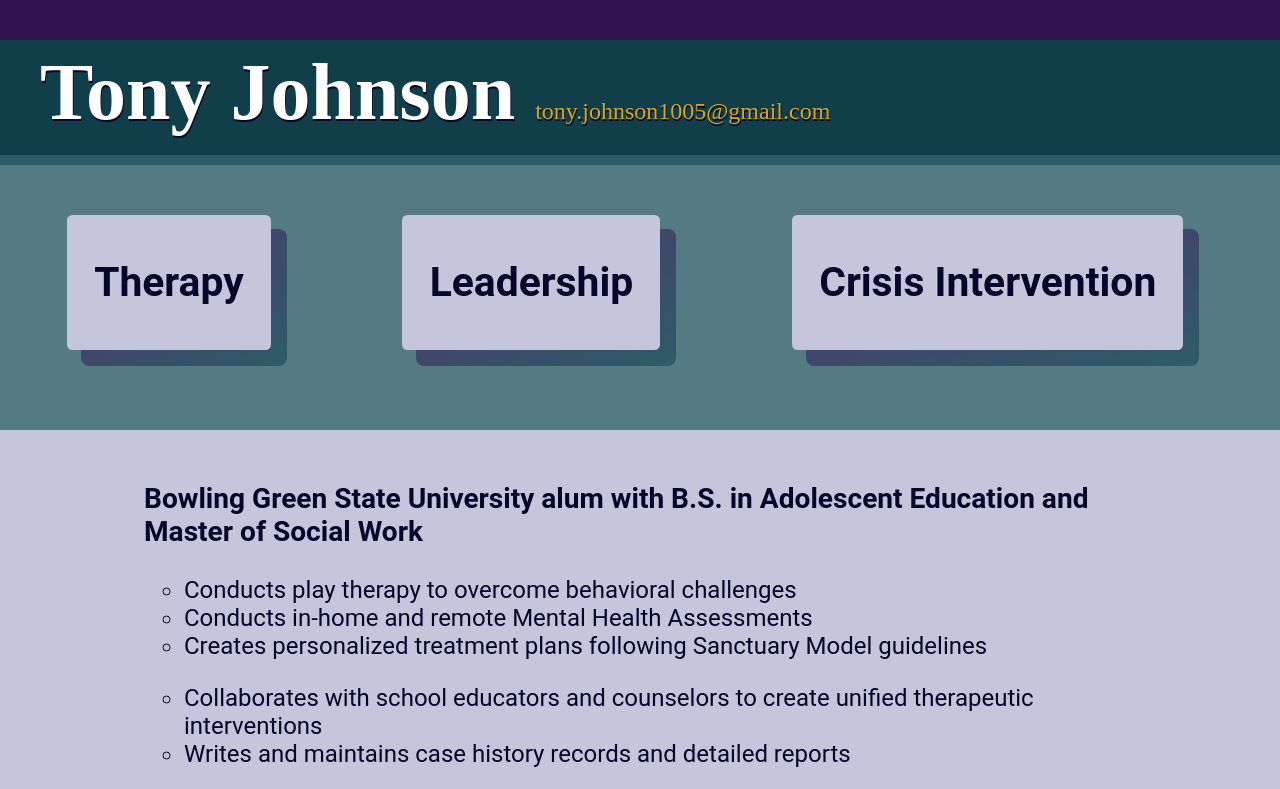
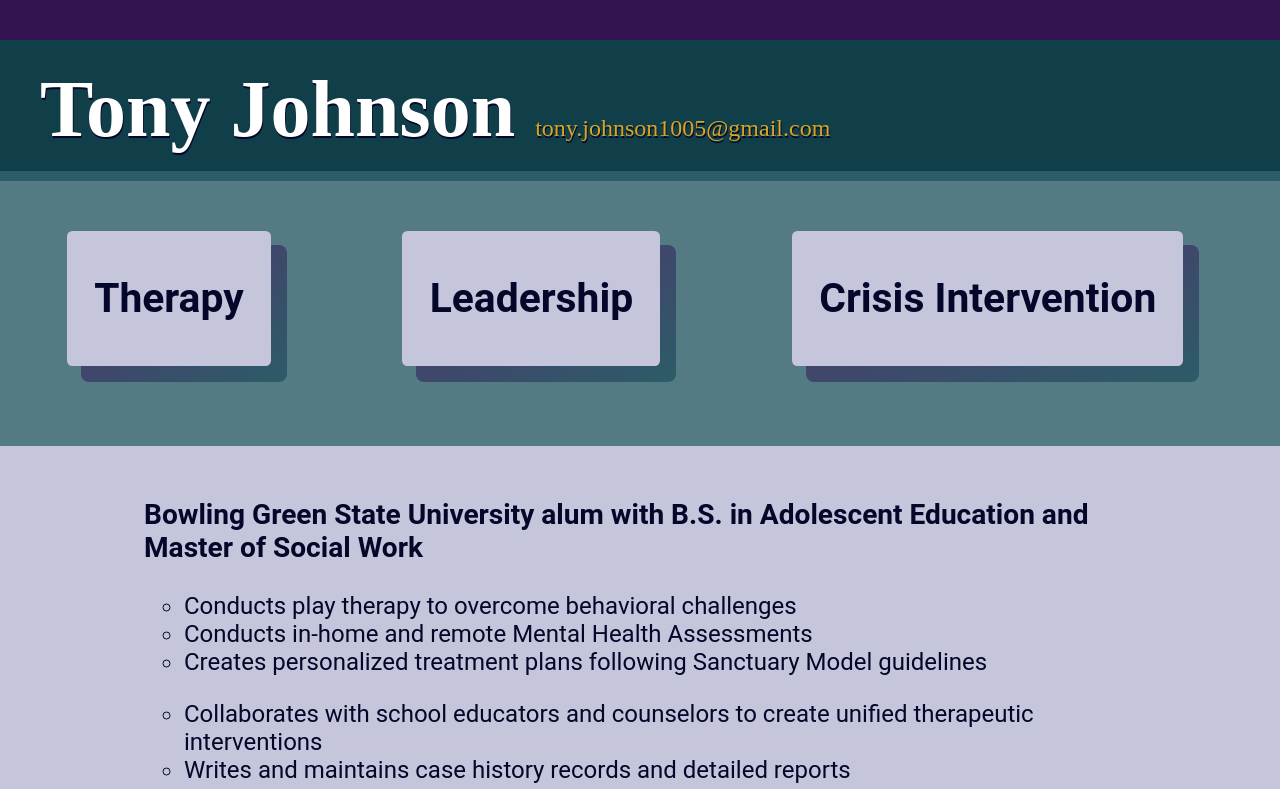
Before and after one commit to Raymi306/personal-site-tony-johnson, a website built with webpack: page src/index.html in a window 1280 px wide. Shown: the top 789 px of the page. Built offline with nearby package versions, Linux system fonts and the light colour scheme.

Commit message:
Revert "Better header vertical stacking"
This reverts commit e678e58b055a41adc57a4299c76374f17f4276af.

```diff
--- a/src/style.css
+++ b/src/style.css
@@ -40,7 +40,6 @@ h1 {
 	font-family: "Roboto Slab", serif;
 	font-size: 5em;
 	background: var(--purple-2);
-	line-height: 0.7em;
 }
 
 .header-inner {
```
